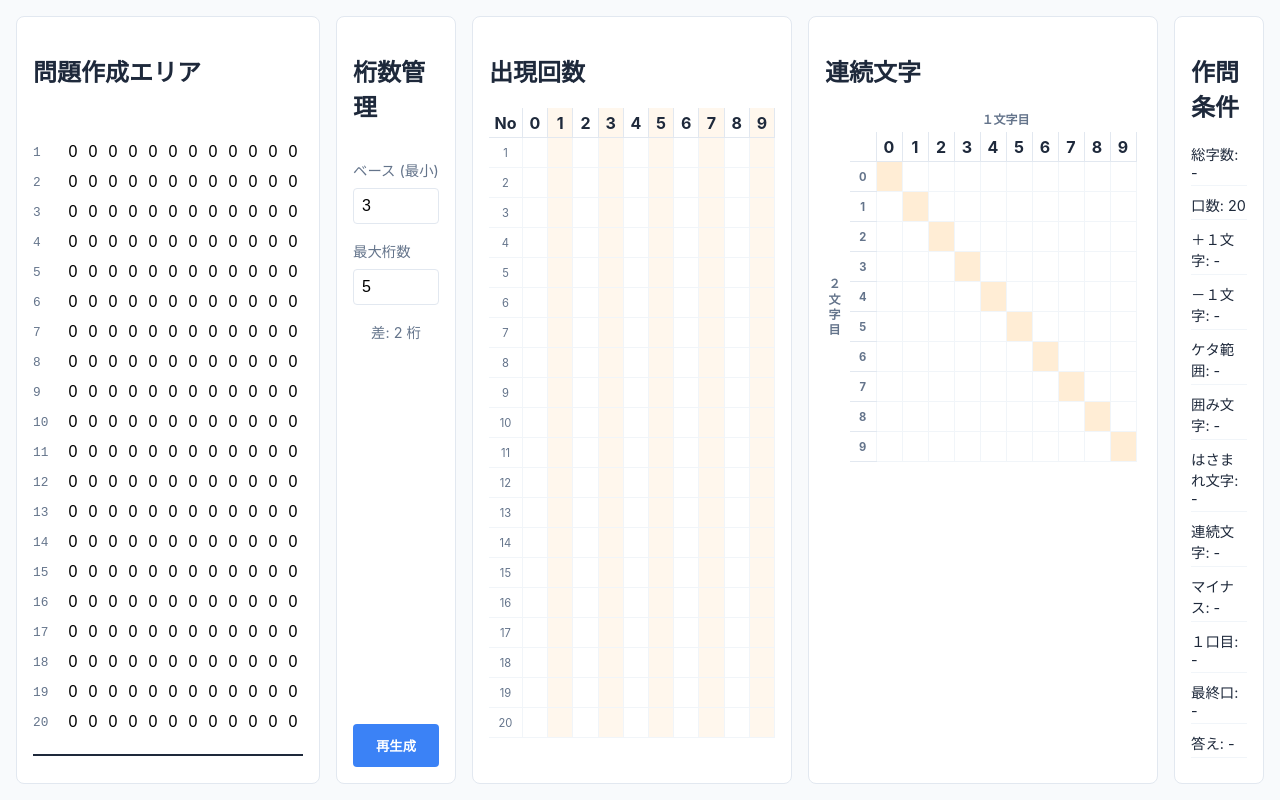
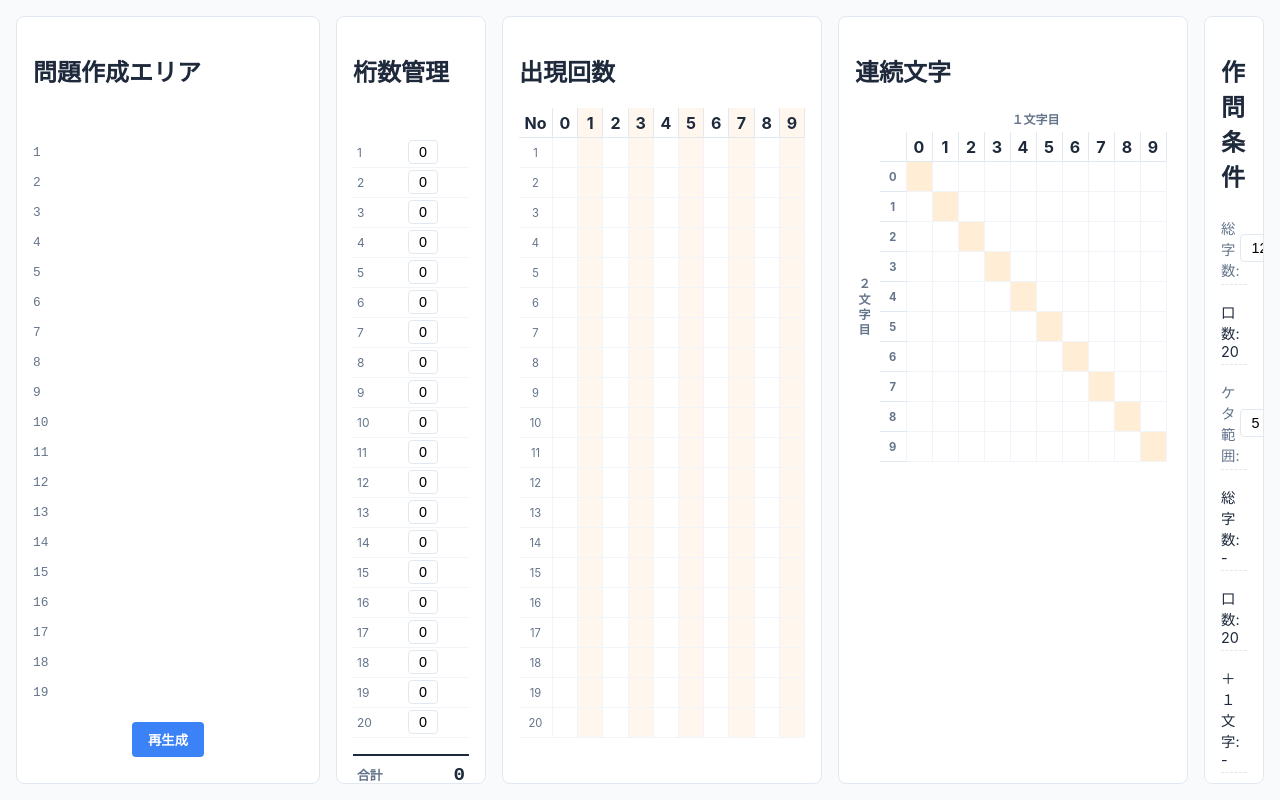
Before and after one commit to shota4327/Abacus_make_problem2, a React (Vite) app in the folder abacus_app/: page / in a window 1280 px wide. Built offline with nearby package versions, Linux system fonts and the light colour scheme.

Commit message:
桁数管理と全体的なレイアウトの調整

```diff
--- a/abacus_app/src/App.jsx
+++ b/abacus_app/src/App.jsx
@@ -8,15 +8,47 @@ import { useProblemState } from './hooks/useProblemState';
 import './index.css';
 
 function App() {
-  const { grid, updateDigit, totalSum, frequency, consecutive, generateRandomGrid } = useProblemState();
+  const {
+    grid,
+    minDigit,
+    maxDigit,
+    targetTotalDigits,
+    setMinDigit,
+    setMaxDigit,
+    setTargetTotalDigits,
+    updateDigit,
+    updateRowDigitCount,
+    generateRandomGrid,
+    totalSum,
+    frequency,
+    consecutive,
+    rowDigitCounts,
+    totalRowDigits
+  } = useProblemState();
 
   return (
     <div className="app-container">
-      <ProblemGrid grid={grid} updateDigit={updateDigit} totalSum={totalSum} />
-      <DigitManager generateRandomGrid={generateRandomGrid} />
+      <ProblemGrid
+        grid={grid}
+        updateDigit={updateDigit}
+        totalSum={totalSum}
+        generateRandomGrid={generateRandomGrid}
+      />
+      <DigitManager
+        rowDigitCounts={rowDigitCounts}
+        totalRowDigits={totalRowDigits}
+        updateRowDigitCount={updateRowDigitCount}
+      />
       <FrequencyCounter frequency={frequency} />
       <ConsecutiveCounter consecutive={consecutive} />
-      <ConditionPanel />
+      <ConditionPanel
+        minDigit={minDigit}
+        maxDigit={maxDigit}
+        setMinDigit={setMinDigit}
+        setMaxDigit={setMaxDigit}
+        targetTotalDigits={targetTotalDigits}
+        setTargetTotalDigits={setTargetTotalDigits}
+      />
     </div>
   );
 }
--- a/abacus_app/src/components/ConditionPanel.css
+++ b/abacus_app/src/components/ConditionPanel.css
@@ -6,12 +6,102 @@
 .condition-list {
     display: flex;
     flex-direction: column;
-    gap: 0.5rem;
-    font-size: 0.9rem;
-    overflow-y: auto;
+    gap: 0.75rem;
 }
 
 .condition-item {
-    padding-bottom: 4px;
-    border-bottom: 1px solid #f1f5f9;
+    display: flex;
+    justify-content: space-between;
+    align-items: center;
+    font-size: 0.9rem;
+    color: #1e293b;
+    border-bottom: 1px dashed #e2e8f0;
+    padding: 0.25rem 0;
 }
+
+.condition-item .label {
+    color: #64748b;
+}
+
+.range-picker {
+    display: flex;
+    align-items: center;
+    gap: 4px;
+}
+
+.picker-wrapper {
+    position: relative;
+}
+
+.picker-btn {
+    width: 32px;
+    height: 28px;
+    padding: 0;
+    border: 1px solid var(--border-color);
+    background: white;
+    border-radius: 4px;
+    font-size: 0.9rem;
+    cursor: pointer;
+    transition: all 0.2s;
+    font-weight: 500;
+}
+
+.picker-btn.wide {
+    width: 48px;
+}
+
+.picker-btn:hover,
+.picker-btn.active {
+    border-color: var(--primary-color);
+    color: var(--primary-color);
+    background: #eff6ff;
+}
+
+.separator {
+    color: #64748b;
+    font-size: 0.8rem;
+}
+
+.picker-popover {
+    position: absolute;
+    top: 100%;
+    right: 0;
+    z-index: 100;
+    background: white;
+    border: 1px solid var(--border-color);
+    border-radius: 6px;
+    box-shadow: 0 4px 6px -1px rgb(0 0 0 / 0.1);
+    display: grid;
+    grid-template-columns: repeat(4, 1fr);
+    gap: 2px;
+    padding: 4px;
+    margin-top: 4px;
+}
+
+.picker-popover.single-col {
+    grid-template-columns: 1fr;
+    width: auto;
+    min-width: 52px;
+}
+
+.picker-popover.single-col button {
+    width: 100%;
+    padding: 0 4px;
+}
+
+.picker-popover button {
+    height: 28px;
+    width: 28px;
+    border: 1px solid #f1f5f9;
+    background: #f8fafc;
+    border-radius: 3px;
+    cursor: pointer;
+    font-size: 0.8rem;
+    font-weight: bold;
+}
+
+.picker-popover button:hover {
+    background: var(--primary-color);
+    color: white;
+    border-color: var(--primary-color);
+}
--- a/abacus_app/src/components/ConditionPanel.jsx
+++ b/abacus_app/src/components/ConditionPanel.jsx
@@ -1,16 +1,85 @@
-import React from 'react';
+import React, { useState } from 'react';
 import './ConditionPanel.css';
 
-const ConditionPanel = () => {
+const ConditionPanel = ({ minDigit, maxDigit, setMinDigit, setMaxDigit, targetTotalDigits, setTargetTotalDigits }) => {
+    const [activeSelector, setActiveSelector] = useState(null); // 'min' | 'max' | 'total' | null
+    const lengths = [5, 6, 7, 8, 9, 10, 11, 12];
+    const totalOptions = [120, 130, 140];
+
+    const handleSelect = (val) => {
+        if (activeSelector === 'min') {
+            setMinDigit(Math.min(val, maxDigit));
+        } else if (activeSelector === 'max') {
+            setMaxDigit(Math.max(val, minDigit));
+        } else if (activeSelector === 'total') {
+            setTargetTotalDigits(val);
+        }
+        setActiveSelector(null);
+    };
+
     return (
         <div className="panel condition-panel">
             <h2>作問条件</h2>
             <div className="condition-list">
+                <div className="condition-item">
+                    <span className="label">総字数:</span>
+                    <div className="picker-wrapper">
+                        <button
+                            className={`picker-btn wide ${activeSelector === 'total' ? 'active' : ''}`}
+                            onClick={() => setActiveSelector(activeSelector === 'total' ? null : 'total')}
+                        >
+                            {targetTotalDigits}
+                        </button>
+                        {activeSelector === 'total' && (
+                            <div className="picker-popover single-col">
+                                {totalOptions.map(t => (
+                                    <button key={t} onClick={() => handleSelect(t)}>{t}</button>
+                                ))}
+                            </div>
+                        )}
+                    </div>
+                </div>
+                <div className="condition-item">口数: 20</div>
+                <div className="condition-item">
+                    <span className="label">ケタ範囲:</span>
+                    <div className="range-picker">
+                        <div className="picker-wrapper">
+                            <button
+                                className={`picker-btn ${activeSelector === 'min' ? 'active' : ''}`}
+                                onClick={() => setActiveSelector(activeSelector === 'min' ? null : 'min')}
+                            >
+                                {minDigit}
+                            </button>
+                            {activeSelector === 'min' && (
+                                <div className="picker-popover">
+                                    {lengths.map(l => (
+                                        <button key={l} onClick={() => handleSelect(l)}>{l}</button>
+                                    ))}
+                                </div>
+                            )}
+                        </div>
+                        <span className="separator">ー</span>
+                        <div className="picker-wrapper">
+                            <button
+                                className={`picker-btn ${activeSelector === 'max' ? 'active' : ''}`}
+                                onClick={() => setActiveSelector(activeSelector === 'max' ? null : 'max')}
+                            >
+                                {maxDigit}
+                            </button>
+                            {activeSelector === 'max' && (
+                                <div className="picker-popover">
+                                    {lengths.map(l => (
+                                        <button key={l} onClick={() => handleSelect(l)}>{l}</button>
+                                    ))}
+                                </div>
+                            )}
+                        </div>
+                    </div>
+                </div>
                 <div className="condition-item">総字数: -</div>
                 <div className="condition-item">口数: 20</div>
                 <div className="condition-item">＋１文字: -</div>
                 <div className="condition-item">－１文字: -</div>
-                <div className="condition-item">ケタ範囲: -</div>
                 <div className="condition-item">囲み文字: -</div>
                 <div className="condition-item">はさまれ文字: -</div>
                 <div className="condition-item">連続文字: -</div>
--- a/abacus_app/src/components/DigitManager.css
+++ b/abacus_app/src/components/DigitManager.css
@@ -1,44 +1,114 @@
 .digit-panel {
     display: flex;
     flex-direction: column;
-    gap: 1rem;
 }
 
-.control-group {
+.digit-manager-content {
     display: flex;
     flex-direction: column;
-    gap: 0.5rem;
 }
 
-.control-group label {
-    font-size: 0.9rem;
+.grid-header-spacer {
+    height: 30px;
+}
+
+.digit-rows-container {
+    display: flex;
+    flex-direction: column;
+}
+
+.digit-row-item {
+    display: flex;
+    align-items: center;
+    height: 30px;
+    /* Match grid row height */
+    padding: 0 4px;
+    border-bottom: 1px solid #f1f5f9;
+    box-sizing: border-box;
+}
+
+.row-num {
+    width: 24px;
+    font-size: 0.75rem;
     color: #64748b;
 }
 
-.control-group input {
-    padding: 0.5rem;
-    border: 1px solid var(--border-color);
-    border-radius: 4px;
-    font-size: 1rem;
+.digit-button-wrapper {
+    position: relative;
+    flex: 1;
+    display: flex;
+    justify-content: center;
 }
 
-.generate-btn {
-    background-color: var(--primary-color);
-    color: white;
-    border: none;
-    padding: 0.75rem;
+.digit-length-btn {
+    width: 30px;
+    height: 24px;
+    padding: 0;
+    border: 1px solid var(--border-color);
+    background: white;
+    border-radius: 4px;
+    font-size: 0.9rem;
+    cursor: pointer;
+    transition: all 0.2s;
+}
+
+.digit-length-btn:hover {
+    border-color: var(--primary-color);
+    color: var(--primary-color);
+}
+
+.length-selector-overlay {
+    position: absolute;
+    top: 100%;
+    left: 50%;
+    transform: translateX(-50%);
+    z-index: 100;
+    background: white;
+    border: 1px solid var(--border-color);
+    border-radius: 8px;
+    box-shadow: 0 4px 6px -1px rgb(0 0 0 / 0.1);
+    padding: 8px;
+}
+
+.length-selector-grid {
+    display: grid;
+    grid-template-columns: repeat(4, 1fr);
+    gap: 4px;
+}
+
+.length-opt-btn {
+    width: 32px;
+    height: 32px;
+    border: 1px solid #e2e8f0;
+    background: #f8fafc;
     border-radius: 4px;
     cursor: pointer;
     font-weight: bold;
-    margin-top: auto;
 }
 
-.generate-btn:hover {
-    opacity: 0.9;
+.length-opt-btn:hover {
+    background: var(--primary-color);
+    color: white;
+    border-color: var(--primary-color);
 }
 
-.info {
-    font-size: 0.9rem;
-    text-align: center;
+.digit-total-row {
+    display: flex;
+    justify-content: space-between;
+    align-items: center;
+    margin-top: 1rem;
+    padding: 0.5rem 4px 0 4px;
+    border-top: 2px solid var(--text-color);
+    font-weight: bold;
+    font-size: 1.2rem;
+}
+
+.total-label {
     color: #64748b;
+    font-size: 0.8rem;
 }
+
+.total-value {
+    color: var(--text-color);
+    font-family: monospace;
+}
--- a/abacus_app/src/components/DigitManager.jsx
+++ b/abacus_app/src/components/DigitManager.jsx
@@ -1,47 +1,56 @@
 import React, { useState } from 'react';
 import './DigitManager.css';
-import { useProblemState } from '../hooks/useProblemState.js'; // Ensure correct path if needed, but props should be passed from App usually.
 
-// Accepting generateRandomGrid as prop from App to avoid double hook instantiation if context isn't used.
-const DigitManager = ({ generateRandomGrid }) => {
-    const [minDigits, setMinDigits] = useState(3);
-    const [maxDigits, setMaxDigits] = useState(5);
+const DigitManager = ({ rowDigitCounts, totalRowDigits, updateRowDigitCount }) => {
+    const [activeSelector, setActiveSelector] = useState(null); // { rowIndex }
 
-    const handleApply = () => {
-        if (generateRandomGrid) {
-            generateRandomGrid(Number(minDigits), Number(maxDigits));
-        }
+    const lengths = [5, 6, 7, 8, 9, 10, 11, 12];
+
+    const handleLengthSelect = (rowIndex, length) => {
+        updateRowDigitCount(rowIndex, length);
+        setActiveSelector(null);
     };
 
     return (
         <div className="panel digit-panel">
             <h2>桁数管理</h2>
-            <div className="control-group">
-                <label>ベース (最小)</label>
-                <input
-                    type="number"
-                    min="1"
-                    max="12"
-                    value={minDigits}
-                    onChange={(e) => setMinDigits(e.target.value)}
-                />
+            <div className="digit-manager-content">
+                <div className="grid-header-spacer"></div>
+                <div className="digit-rows-container">
+                    {rowDigitCounts.map((count, index) => (
+                        <div key={index} className="digit-row-item">
+                            <span className="row-num">{index + 1}</span>
+                            <div className="digit-button-wrapper">
+                                <button
+                                    className="digit-length-btn"
+                                    onClick={() => setActiveSelector(activeSelector?.rowIndex === index ? null : { rowIndex: index })}
+                                >
+                                    {count}
+                                </button>
+                                {activeSelector?.rowIndex === index && (
+                                    <div className="length-selector-overlay">
+                                        <div className="length-selector-grid">
+                                            {lengths.map(len => (
+                                                <button
+                                                    key={len}
+                                                    className="length-opt-btn"
+                                                    onClick={() => handleLengthSelect(index, len)}
+                                                >
+                                                    {len}
+                                                </button>
+                                            ))}
+                                        </div>
+                                    </div>
+                                )}
+                            </div>
+                        </div>
+                    ))}
+                </div>
+                <div className="digit-total-row">
+                    <span className="total-label">合計</span>
+                    <span className="total-value">{totalRowDigits}</span>
+                </div>
             </div>
-            <div className="control-group">
-                <label>最大桁数</label>
-                <input
-                    type="number"
-                    min="1"
-                    max="12"
-                    value={maxDigits}
-                    onChange={(e) => setMaxDigits(e.target.value)}
-                />
-            </div>
-            <div className="info">
-                差: {maxDigits - minDigits} 桁
-            </div>
-            <button className="generate-btn" onClick={handleApply}>
-                再生成
-            </button>
         </div>
     );
 };
--- a/abacus_app/src/components/ProblemGrid.css
+++ b/abacus_app/src/components/ProblemGrid.css
@@ -104,3 +104,24 @@
     background-color: var(--primary-color);
     color: white;
 }
+
+.grid-footer {
+    display: flex;
+    justify-content: center;
+    padding: 10px 0;
+}
+
+.grid-footer .generate-btn {
+    background-color: var(--primary-color);
+    color: white;
+    border: none;
+    padding: 8px 16px;
+    border-radius: 4px;
+    cursor: pointer;
+    font-weight: bold;
+    transition: opacity 0.2s;
+}
+
+.grid-footer .generate-btn:hover {
+    opacity: 0.9;
+}
--- a/abacus_app/src/components/ProblemGrid.jsx
+++ b/abacus_app/src/components/ProblemGrid.jsx
@@ -1,7 +1,7 @@
 import React, { useState } from 'react';
 import './ProblemGrid.css';
 
-const ProblemGrid = ({ grid, updateDigit, totalSum }) => {
+const ProblemGrid = ({ grid, updateDigit, totalSum, generateRandomGrid }) => {
     const [activeCell, setActiveCell] = useState(null); // {row, col}
 
     const handleCellClick = (row, col) => {
@@ -20,24 +20,36 @@ const ProblemGrid = ({ grid, updateDigit, totalSum }) => {
             <h2>問題作成エリア</h2>
             <div className="grid-container">
                 <div className="grid-header-spacer"></div>
-                {grid.map((row, rowIndex) => (
+                {grid.map((row, rowIndex) => {
+                    const firstNonZeroIndex = row.findIndex(d => d !== null && d !== 0);
+                    return (
                         <div key={rowIndex} className="grid-row">
                             <span className="row-number">{rowIndex + 1}</span>
-                        {row.map((digit, colIndex) => (
+                            {row.map((digit, colIndex) => {
+                                const isLeading = firstNonZeroIndex === -1 || colIndex < firstNonZeroIndex;
+                                return (
                                     <button
                                         key={colIndex}
                                         className={`digit-btn ${activeCell?.row === rowIndex && activeCell?.col === colIndex ? 'active' : ''}`}
                                         onClick={() => handleCellClick(rowIndex, colIndex)}
                                     >
-                                {digit}
+                                        {isLeading ? '' : (digit ?? 0)}
                                     </button>
-                        ))}
+                                );
+                            })}
                         </div>
-                ))}
+                    );
+                })}
                 <div className="total-row">
                     <span>合計:</span>
                     <span>{totalSum.toLocaleString()}</span>
                 </div>
+            </div>
+
+            <div className="grid-footer">
+                <button className="generate-btn" onClick={generateRandomGrid}>
+                    再生成
+                </button>
             </div>
 
             {activeCell && (
--- a/abacus_app/src/hooks/useProblemState.js
+++ b/abacus_app/src/hooks/useProblemState.js
@@ -10,6 +10,9 @@ const createInitialGrid = () => {
 
 export const useProblemState = () => {
     const [grid, setGrid] = useState(createInitialGrid);
+    const [minDigit, setMinDigit] = useState(5);
+    const [maxDigit, setMaxDigit] = useState(12);
+    const [targetTotalDigits, setTargetTotalDigits] = useState(120);
 
     // Update a single digit
     const updateDigit = useCallback((rowIndex, colIndex, value) => {
@@ -20,34 +23,47 @@ export const useProblemState = () => {
         });
     }, []);
 
+    // Helper to generate a random row of specific length
+    const generateRandomRow = useCallback((length) => {
+        const row = Array(COL_COUNT).fill(null);
+        for (let i = 0; i < length; i++) {
+            row[COL_COUNT - 1 - i] = Math.floor(Math.random() * 10);
+        }
+        return row;
+    }, []);
+
+    // Update individual row length
+    const updateRowDigitCount = useCallback((rowIndex, length) => {
+        setGrid(prevGrid => {
+            const newGrid = prevGrid.map(row => [...row]);
+            newGrid[rowIndex] = generateRandomRow(length);
+            return newGrid;
+        });
+    }, [generateRandomRow]);
+
     // Calculate stats
     const stats = useMemo(() => {
         let totalSum = 0;
+        let totalRowDigits = 0;
         const frequency = []; // Array of Arrays [row][digit]
         const consecutive = Array(10).fill(null).map(() => Array(10).fill(0));
+        const rowDigitCounts = [];
 
         grid.forEach(row => {
-            // 1. Calculate Sum
-            // Convert row array to number string, treating null/undefined as 0 or strictly
-            // Assuming row aligns to 10^11, 10^10... 10^0
             let rowValStr = "";
-            let hasStarted = false;
-
-            // For calculation, we construct the number.
-            // Note: If using right alignment, we should carefully map columns to powers of 10.
-            // Assuming col 0 is highest digit (10^11) -> col 11 is lowest (10^0).
-
+            let rowDigitCount = 0;
             let isLeading = true;
             const rowFreq = Array(10).fill(0);
+
             row.forEach((digit, colIndex) => {
                 const d = digit === null ? 0 : digit;
-
                 rowValStr += d;
 
                 if (d !== 0) isLeading = false;
                 if (isLeading) return; // Skip stats for leading zeros
 
                 rowFreq[d]++;
+                rowDigitCount++;
 
                 // Consecutive count
                 if (colIndex < COL_COUNT - 1) {
@@ -55,36 +71,44 @@ export const useProblemState = () => {
                     consecutive[d][nextDigit]++;
                 }
             });
+
             frequency.push(rowFreq);
-
+            rowDigitCounts.push(rowDigitCount);
+            totalRowDigits += rowDigitCount;
             totalSum += parseInt(rowValStr, 10) || 0;
         });
 
         return {
             totalSum,
             frequency,
-            consecutive
+            consecutive,
+            rowDigitCounts,
+            totalRowDigits
         };
     }, [grid]);
 
+    const generateRandomGrid = useCallback(() => {
+        setGrid(Array(ROW_COUNT).fill(null).map(() => {
+            const length = Math.floor(Math.random() * (maxDigit - minDigit + 1)) + minDigit;
+            return generateRandomRow(length);
+        }));
+    }, [minDigit, maxDigit, generateRandomRow]);
+
     return {
         grid,
+        minDigit,
+        maxDigit,
+        targetTotalDigits,
+        setMinDigit,
+        setMaxDigit,
+        setTargetTotalDigits,
         updateDigit,
+        updateRowDigitCount,
+        generateRandomGrid,
         totalSum: stats.totalSum,
         frequency: stats.frequency,
         consecutive: stats.consecutive,
-        generateRandomGrid: useCallback((minDigits, maxDigits) => {
-            setGrid(Array(ROW_COUNT).fill(null).map(() => {
-                const row = Array(COL_COUNT).fill(null);
-                // Random length between min and max
-                const length = Math.floor(Math.random() * (maxDigits - minDigits + 1)) + minDigits;
-
-                // Fill from right (index 11) to left
-                for (let i = 0; i < length; i++) {
-                    row[COL_COUNT - 1 - i] = Math.floor(Math.random() * 10);
-                }
-                return row;
-            }));
-        }, [])
+        rowDigitCounts: stats.rowDigitCounts,
+        totalRowDigits: stats.totalRowDigits
     };
 };
--- a/abacus_app/src/index.css
+++ b/abacus_app/src/index.css
@@ -17,7 +17,7 @@ body {
 
 .app-container {
   display: grid;
-  grid-template-columns: auto 120px 320px 350px 1fr;
+  grid-template-columns: auto 150px 320px 350px 1fr;
   gap: 1rem;
   padding: 1rem;
   height: 100vh;
```
Lines whose indentation alone changed are shown as unchanged.
